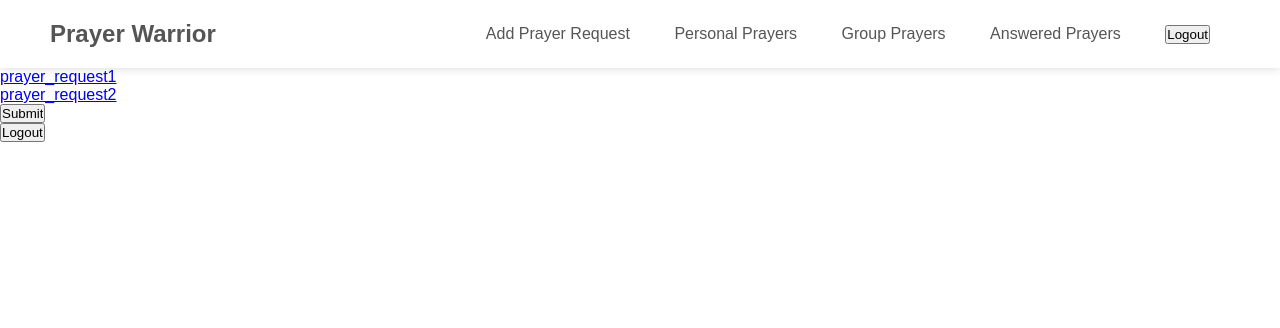
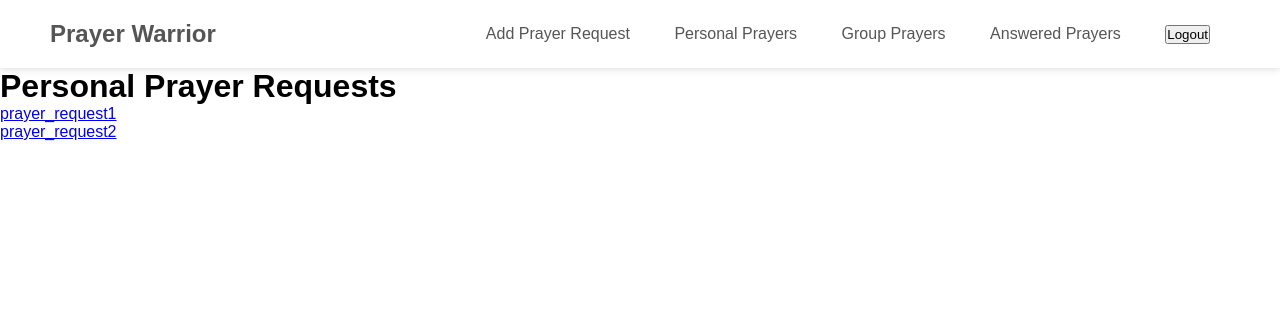
Before and after one commit to stephenlindstrom/prayer_warrior, a Django app: page /app/personal-prayer/ in a window 1280 px wide. Shown: the top 328 px of the page. Run offline with Django 5.2, Linux system fonts and the light colour scheme; a user stored in the database is signed in; data comes from the database, SQL or seed files in the repository; both versions use the stored data as it was after the commit.

Commit message:
Put title on base html so same for every page

```diff
--- a/app/models.py
+++ b/app/models.py
@@ -1,12 +1,6 @@
 from django.db import models
 from django.contrib.auth.models import User
 
-# class Item(models.Model):
-#     item_name = models.TextField()
-#     user = models.ForeignKey(User, on_delete=models.CASCADE)
-
-#     def __str__(self):
-#         return self.item_name
 
 class PrayerRequest(models.Model):
     datetime = models.DateTimeField(auto_now_add=True)
--- a/app/templates/app/base.html
+++ b/app/templates/app/base.html
@@ -3,7 +3,7 @@
 <head>
     <meta charset="UTF-8">
     <meta name="viewport" content="width=device-width, initial-scale=1.0">
-    {% block title %} {% endblock %}
+    <title>Prayer Warrior</title>
     {% block navbar-style %} {% endblock %}
     {% block page-style %} {% endblock %}
 </head>
--- a/app/templates/app/index.html
+++ b/app/templates/app/index.html
@@ -1,7 +1,6 @@
 {% extends "app/navbar.html" %}
 
 {% load static %}
-{% block title %} <title>Prayer Warrior</title> {% endblock %}
 {% block page-style %} <link rel="stylesheet" href="{% static 'app/index.css' %}"> {% endblock %}
 
 {% block content %}
--- a/app/templates/app/login.html
+++ b/app/templates/app/login.html
@@ -1,3 +1,5 @@
+{% extends "app/base.html" %}
+
 {% block content %}
 <h1>Login</h1>
 
--- a/app/templates/app/personal-prayer.html
+++ b/app/templates/app/personal-prayer.html
@@ -1,6 +1,10 @@
 {% extends "app/navbar.html" %}
 
+{% load static %}
+{% block page-style %} <link rel="stylesheet" href="{% static 'app/index.css' %}"> {% endblock %}
+
 {% block content %}
+<h1>Personal Prayer Requests</h1>
 {% if prayer_request_list %}
     <ul>
     {% for prayer_request in prayer_request_list %}
@@ -11,14 +15,4 @@
     <p>No items</p>
 {% endif %}
 
-<form action="{% url 'app:personal-prayer' %}" method="post">
-{% csrf_token %}
-    {{ form }}
-<input type="submit">
-</form>
-
-<form action="{% url 'logout' %}" method="post">
-{% csrf_token %}
-    <input type="submit" value="Logout">
-</form>
 {% endblock %}
```
Also changed, not shown: db.sqlite3.
